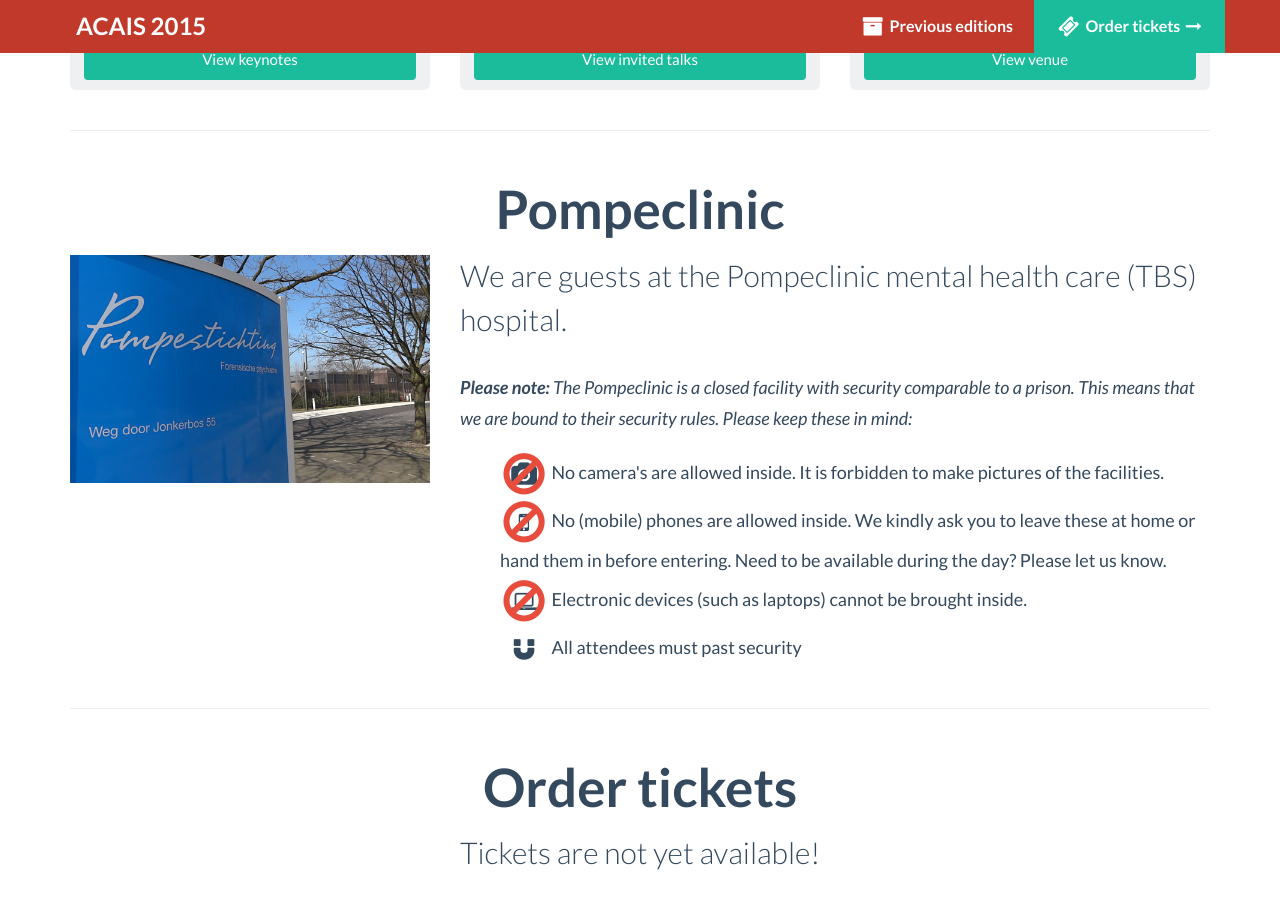
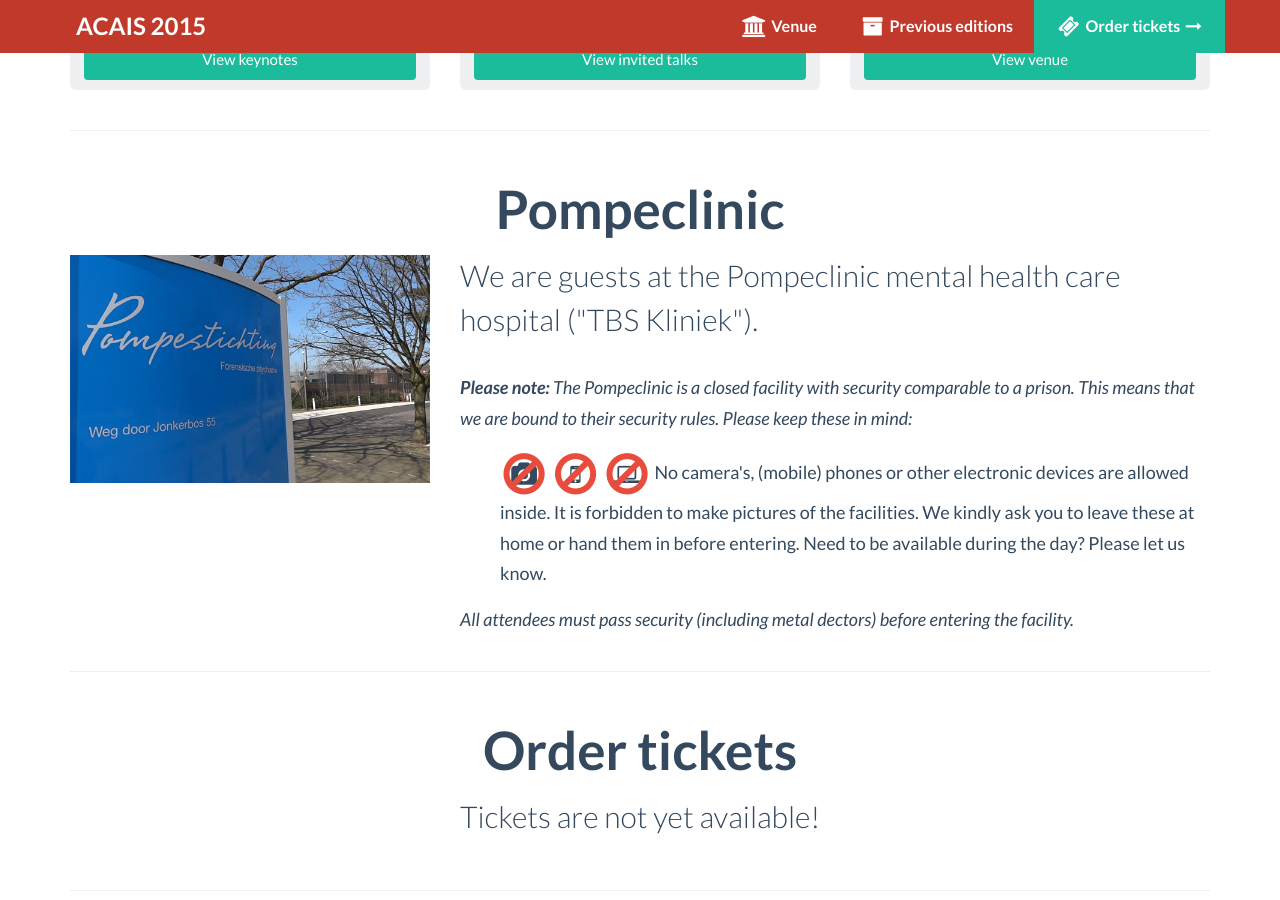
Before and after one commit to wouterbulten/acais-website, a Jekyll site: the page built from index.html, in a window 1280 px wide and 900 px high, scrolled down 1381 px. Built offline with Jekyll 4.4.1, drawn with Linux system fonts in a browser that asks for light colours; nearby versions of some CDN libraries.

Commit message:
More info about the venue

```diff
--- a/_includes/header.html
+++ b/_includes/header.html
@@ -12,8 +12,8 @@
 		<div class="navbar-collapse collapse">
 			<ul class="nav navbar-nav navbar-right">
 				<!--<li><a href="#keynotes"><i class="fa fa-microphone fa-lg fa-fw"></i> <span class="hidden-sm">Keynotes</span></a></li>
-				<li><a href="#programme"><i class="fa fa-calendar fa-lg fa-fw"></i> <span class="hidden-sm">Programme</span></a></li>
-				<li><a href="#venue"><i class="fa fa-university fa-lg fa-fw"></i> <span class="hidden-sm">Venue</span></a></li>-->
+				<li><a href="#venue"><i class="fa fa-calendar fa-lg fa-fw"></i> <span class="hidden-sm">Programme</span></a></li>-->
+				<li><a href="#venue"><i class="fa fa-university fa-lg fa-fw"></i> <span class="hidden-sm">Venue</span></a></li>
 				<li><a href="#who-are-we"><i class="fa fa-archive fa-lg fa-fw"></i> <span class="hidden-sm">Previous editions</span></a></li>
 				<li><a class="order-tickets" href="#order-tickets"><i class="fa fa-ticket fa-lg fa-fw"></i> Order tickets <i class="fa fa-long-arrow-right fa-fw"></i></a></li>
 			</ul>
--- a/index.html
+++ b/index.html
@@ -77,7 +77,7 @@
 
 	<div class="row">
 		<div class="col-md-8 col-md-offset-2 text-center">
-			<h2 id="pompeclinic">Pompeclinic</h2>
+			<h2 id="venue">Pompeclinic</h2>
 		</div>
 	</div>
 
@@ -86,7 +86,7 @@
 			<img src="img/pompe.jpg" class="img-responsive">
 		</div>
 		<div class="col-md-8">
-			<p class="lead">We are guests at the Pompeclinic mental health care (TBS) hospital.</p>
+			<p class="lead">We are guests at the Pompeclinic mental health care hospital ("TBS Kliniek").</p>
 
 			<p><em><strong>Please note:</strong> The Pompeclinic is a closed facility with security comparable to a prison. This means that we are bound to their security rules. Please keep these in mind:</em></p>
 
@@ -96,29 +96,19 @@
   						<i class="fa fa-camera fa-stack-1x"></i>
   						<i class="fa fa-ban fa-stack-2x text-danger"></i>
 					</span>
-					No camera's are allowed inside. It is forbidden to make pictures of the facilities.
-				</li>
-				<li>
 					<span class="fa-stack fa-lg">
   						<i class="fa fa-mobile fa-stack-1x"></i>
   						<i class="fa fa-ban fa-stack-2x text-danger"></i>
 					</span>
-					No (mobile) phones are allowed inside. We kindly ask you to leave these at home or hand them in before entering. Need to be available during the day? Please let us know.
-				</li>
-				<li>
 					<span class="fa-stack fa-lg">
   						<i class="fa fa-laptop fa-stack-1x"></i>
   						<i class="fa fa-ban fa-stack-2x text-danger"></i>
 					</span>
-					Electronic devices (such as laptops) cannot be brought inside.
-				</li>
-				<li>
-					<span class="fa-stack fa-lg">
-  						<i class="fa fa-magnet fa-stack-1x"></i>
-					</span>
-					All attendees must past security
+					No camera's, (mobile) phones or other electronic devices are allowed inside. It is forbidden to make pictures of the facilities. We kindly ask you to leave these at home or hand them in before entering. Need to be available during the day? Please let us know.
 				</li>
 			</ul>
+
+			<p><em>All attendees must pass security (including metal dectors) before entering the facility.</em></p>
 		</div>
 	</div>
 
```
